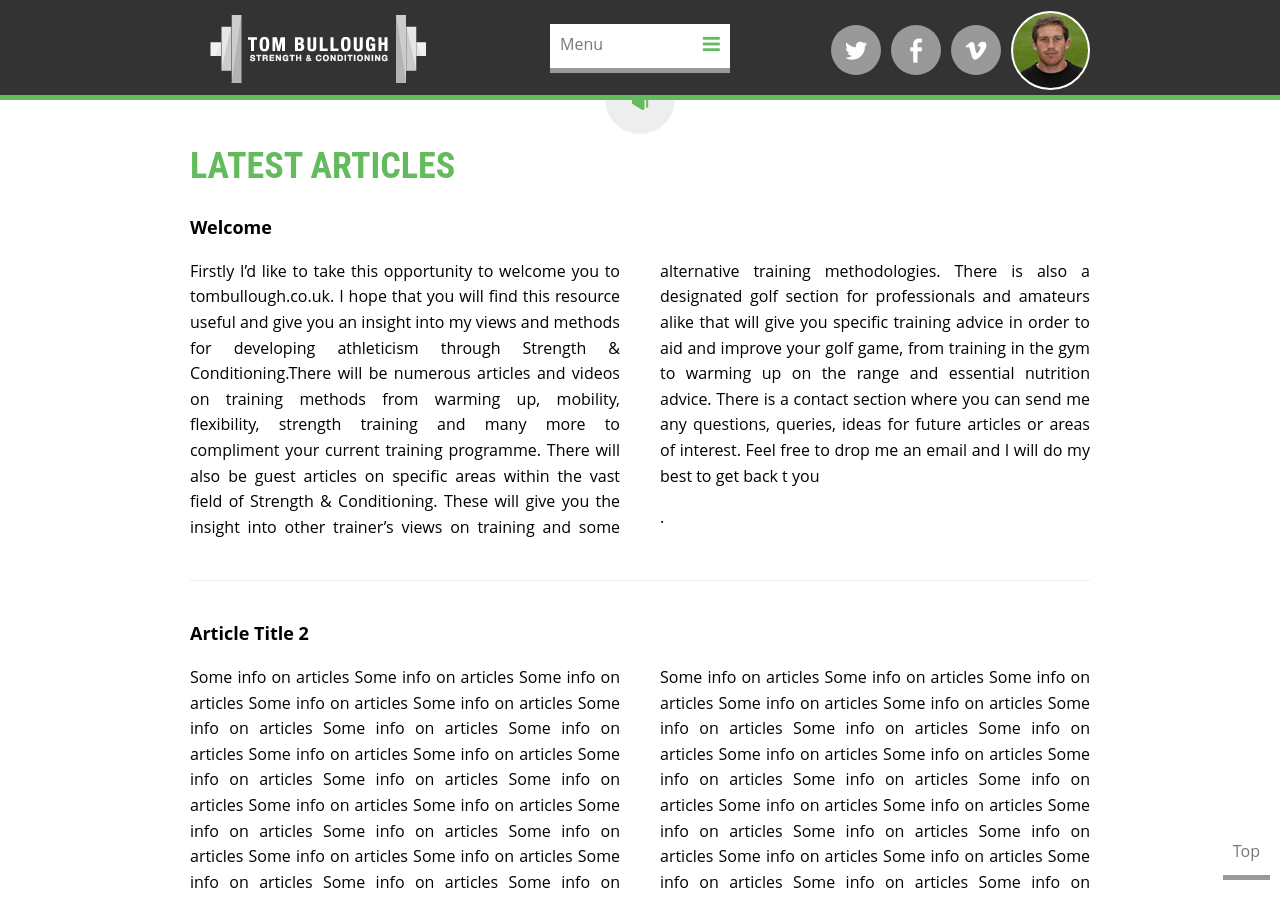
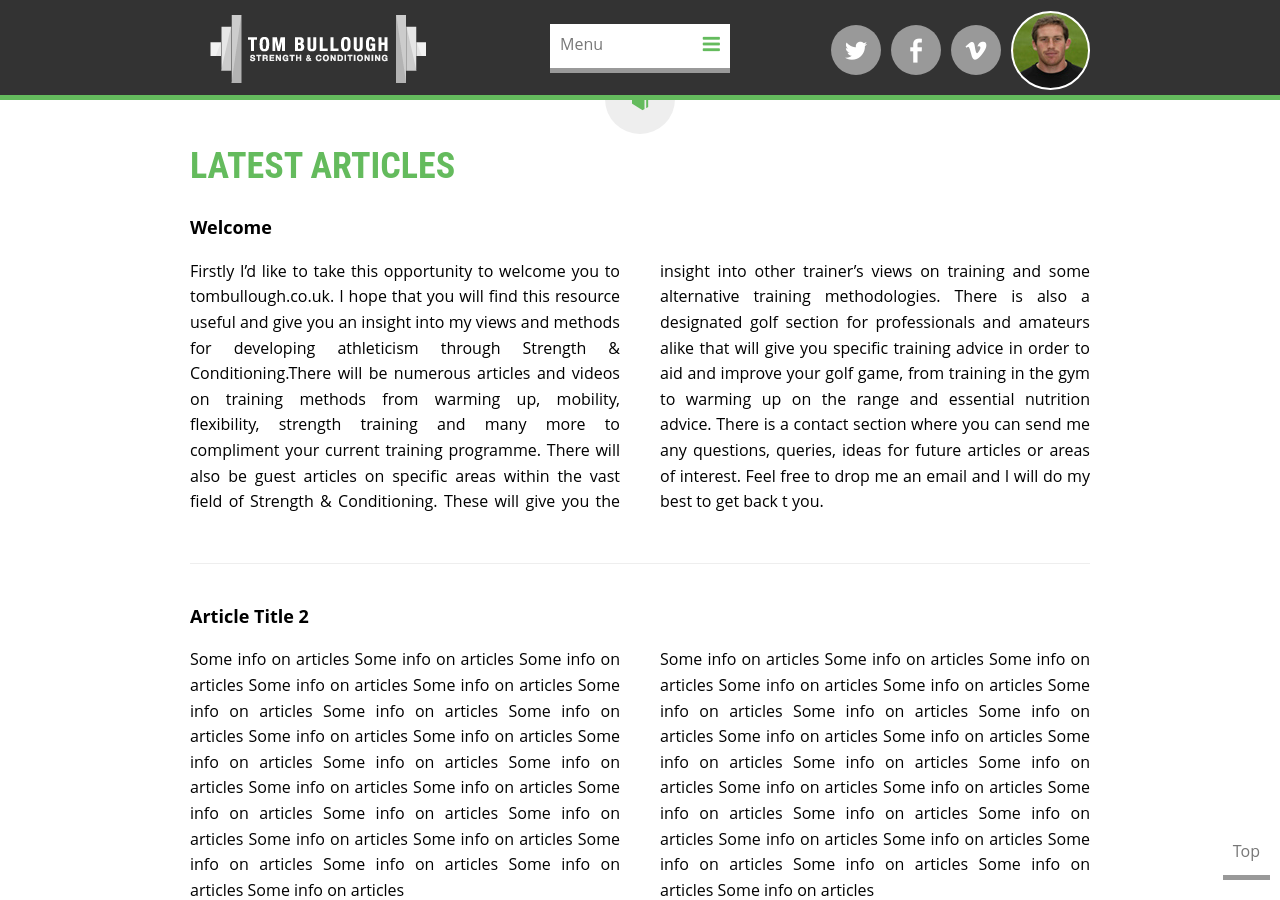
Before and after one commit to tbullough/tbullough.github.io, a Jekyll site: the page built from index.html, in a window 1280 px wide and 900 px high, scrolled down 986 px. Built offline with Jekyll 4.4.1, drawn with Linux system fonts in a browser that asks for light colours; Markdown is read by kramdown in place of the engine named in the settings; part of the change alters nothing that is shown.

```diff
--- a/_data/articles.yml
+++ b/_data/articles.yml
@@ -1,6 +1,6 @@
 - heading: Latest Articles
   title: Welcome
-  content: <p>Firstly I’d like to take this opportunity to welcome you to tombullough.co.uk. I hope that you will find this resource useful and give you an insight into my views and methods for developing athleticism through Strength & Conditioning.There will be numerous articles and videos on training methods from warming up, mobility, flexibility, strength training and many more to compliment your current training programme. There will also be guest articles on specific areas within the vast field of Strength & Conditioning. These will give you the insight into other trainer’s views on training and some alternative training methodologies. There is also a designated golf section for professionals and amateurs alike that will give you specific training advice in order to aid and improve your golf game, from training in the gym to warming up on the range and essential nutrition advice. There is a contact section where you can send me any questions, queries, ideas for future articles or areas of interest. Feel free to drop me an email and I will do my best to get back t you</p>.
+  content: <p>Firstly I’d like to take this opportunity to welcome you to tombullough.co.uk. I hope that you will find this resource useful and give you an insight into my views and methods for developing athleticism through Strength & Conditioning.There will be numerous articles and videos on training methods from warming up, mobility, flexibility, strength training and many more to compliment your current training programme. There will also be guest articles on specific areas within the vast field of Strength & Conditioning. These will give you the insight into other trainer’s views on training and some alternative training methodologies. There is also a designated golf section for professionals and amateurs alike that will give you specific training advice in order to aid and improve your golf game, from training in the gym to warming up on the range and essential nutrition advice. There is a contact section where you can send me any questions, queries, ideas for future articles or areas of interest. Feel free to drop me an email and I will do my best to get back t you.</p>
 
 - title: Article Title 2
   content: <p>Some info on articles Some info on articles Some info on articles Some info on articles Some info on articles Some info on articles Some info on articles Some info on articles Some info on articles Some info on articles Some info on articles Some info on articles Some info on articles Some info on articles Some info on articles Some info on articles Some info on articles Some info on articles Some info on articles Some info on articles Some info on articles Some info on articles Some info on articles Some info on articles</p><p>Some info on articles Some info on articles Some info on articles Some info on articles Some info on articles Some info on articles Some info on articles Some info on articles Some info on articles Some info on articles Some info on articles Some info on articles Some info on articles Some info on articles Some info on articles Some info on articles Some info on articles Some info on articles Some info on articles Some info on articles Some info on articles Some info on articles Some info on articles Some info on articles</p>
```
